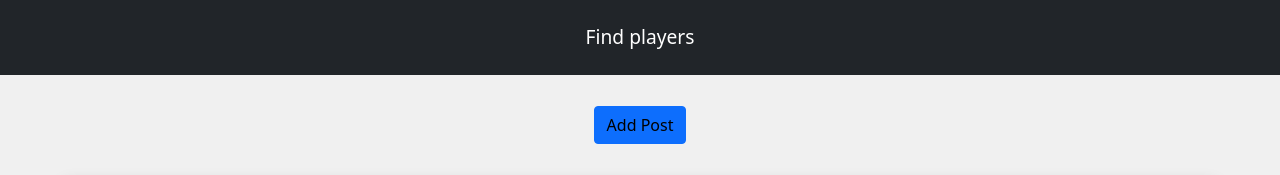
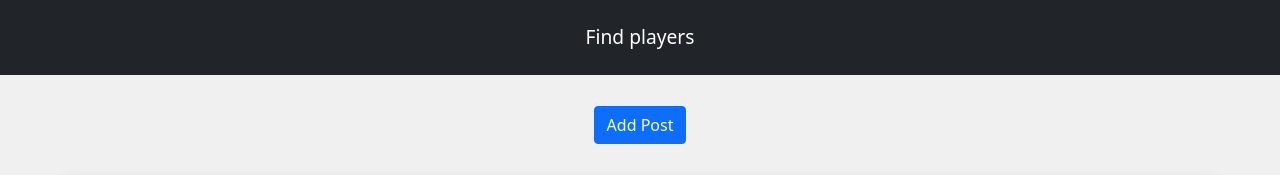
Before and after one commit to Monika-81/padel-pals, a Django app: page /post/play_events in a window 1280 px wide. Shown: the part 297-472 px from the top of the page. Run offline with Django 3.2, Linux system fonts and the light colour scheme; the visitor is signed in with stand-in values (Sample User, id 1); data that the repository does not hold is empty.

Commit message:
Change size of container showing topic lists

```diff
--- a/templates/play_list.html
+++ b/templates/play_list.html
@@ -6,7 +6,7 @@
     <div class="row">
         <div class="col text-center mt-4">
             <div class="btn">
-                <a href="{% url 'play' %}" class="btn btn-primary" aria-label="Click to add post">Add Post</a>
+                <a href="{% url 'play' %}" id="white-text" class="btn btn-primary" aria-label="Click to add post">Add Post</a>
             </div>
         </div>
     </div>
--- a/templates/topic.html
+++ b/templates/topic.html
@@ -2,7 +2,7 @@
 
 {% block content %}
 
-<div class="container-fluid recent-posts">
+<div class="container recent-posts">
     {% if user.is_authenticated %}
     <div class="row">
         <div class="col text-center mb-4 mt-4">
```
